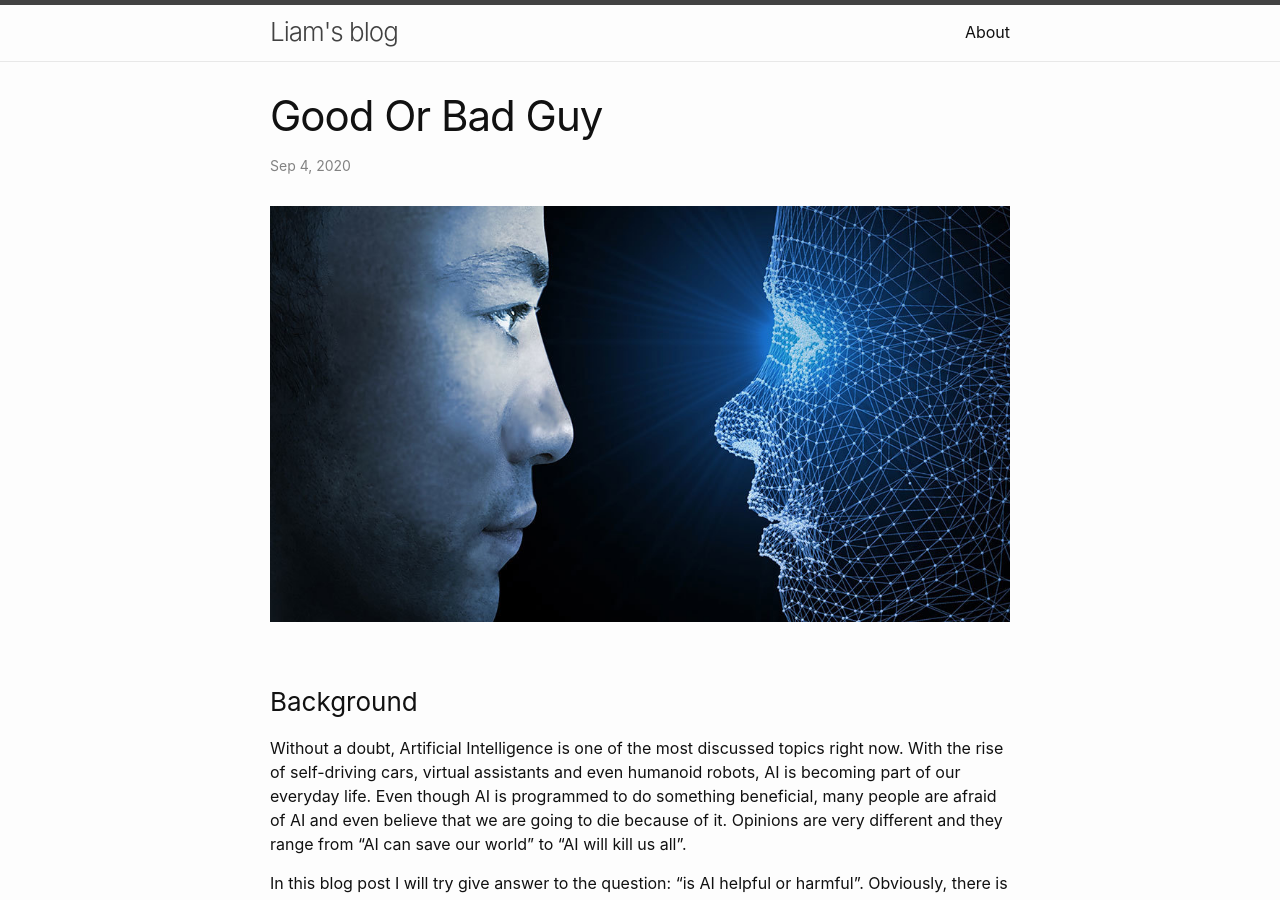
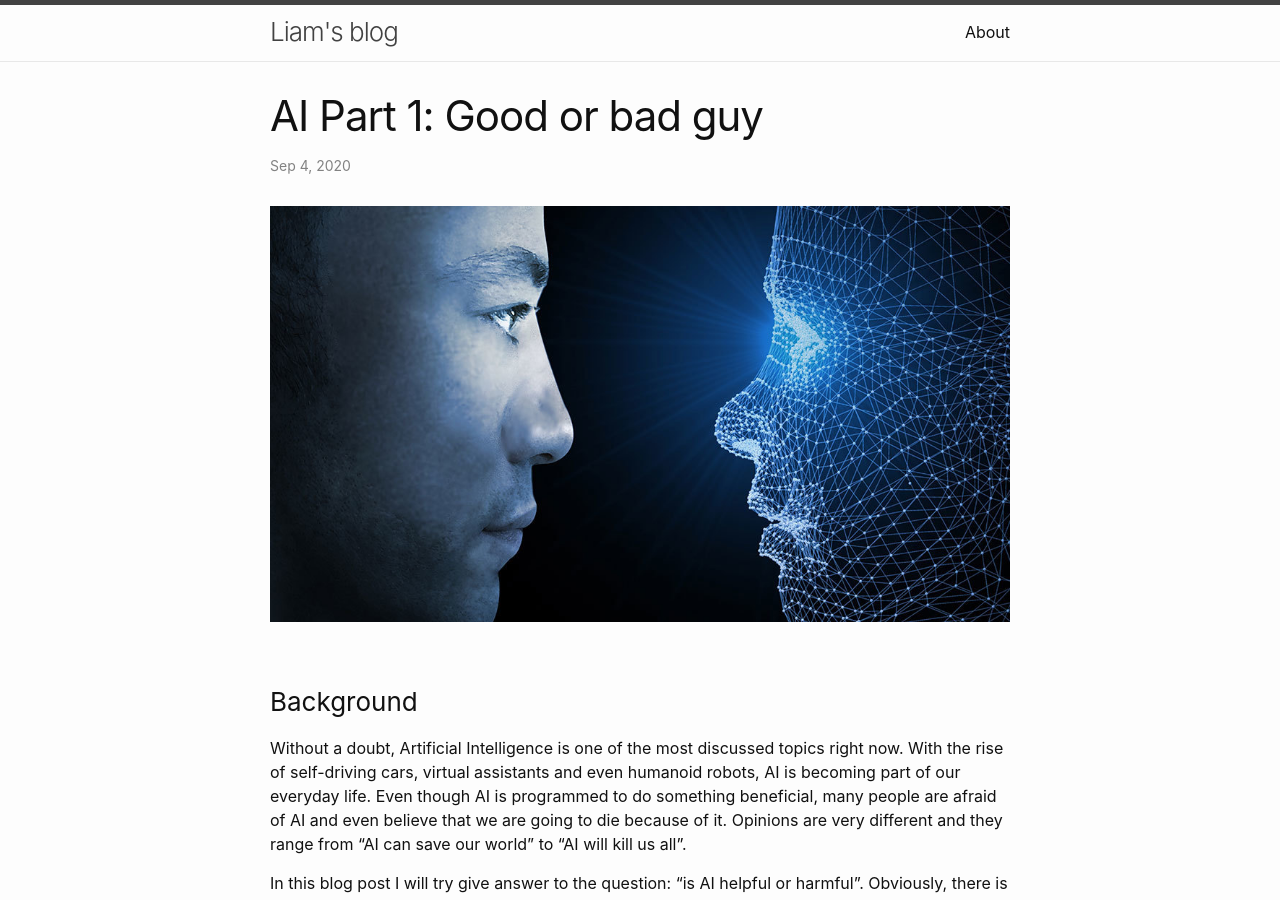
Before and after one commit to wongwil/wongwil.github.io, a Jekyll site: the page built from _posts/2020-09-04-good-or-bad-guy.md, in a window 1280 px wide and 900 px high. Built offline with Jekyll 4.4.1, drawn with Linux system fonts in a browser that asks for light colours; comment, search, counter and statistics services are not loaded.

Commit message:
Update 2020-09-04-good-or-bad-guy.md

```diff
--- a/_posts/2020-09-04-good-or-bad-guy.md
+++ b/_posts/2020-09-04-good-or-bad-guy.md
@@ -1,5 +1,7 @@
 ---
 layout: post
+title: "AI Part 1: Good or bad guy"
+categories: school
 ---
 
 ![Postimage](/assets/ai_vs_human.jpg)
```
